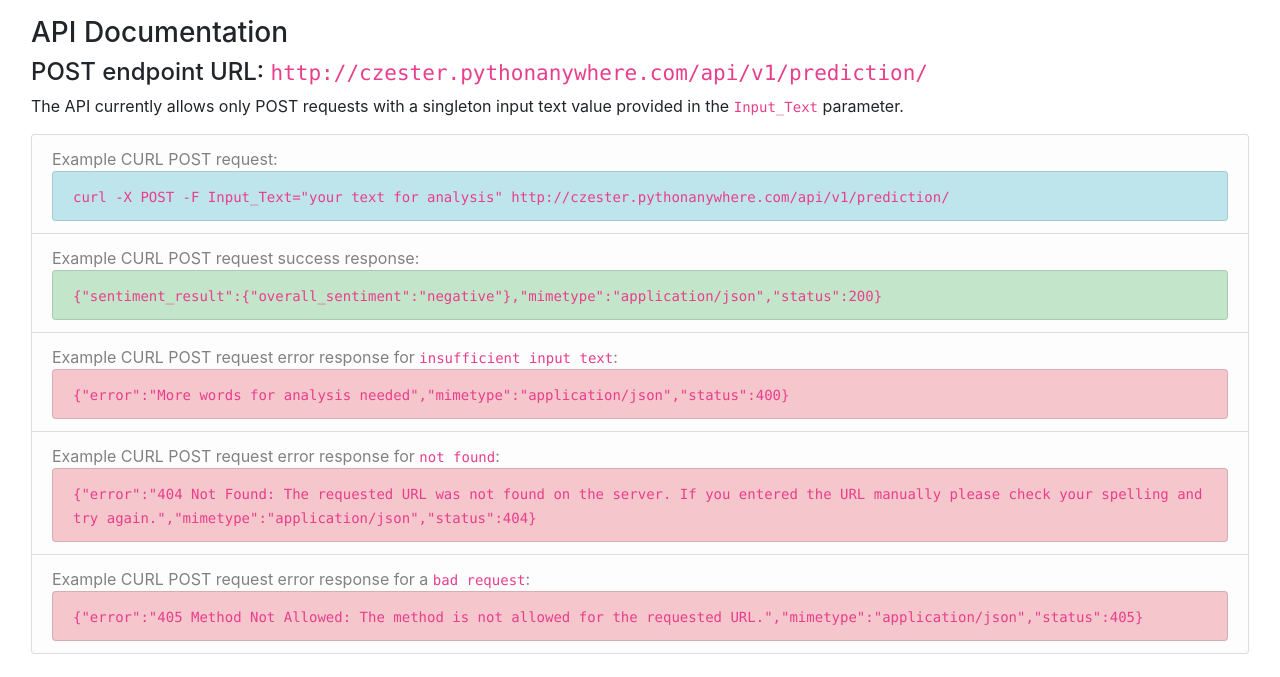
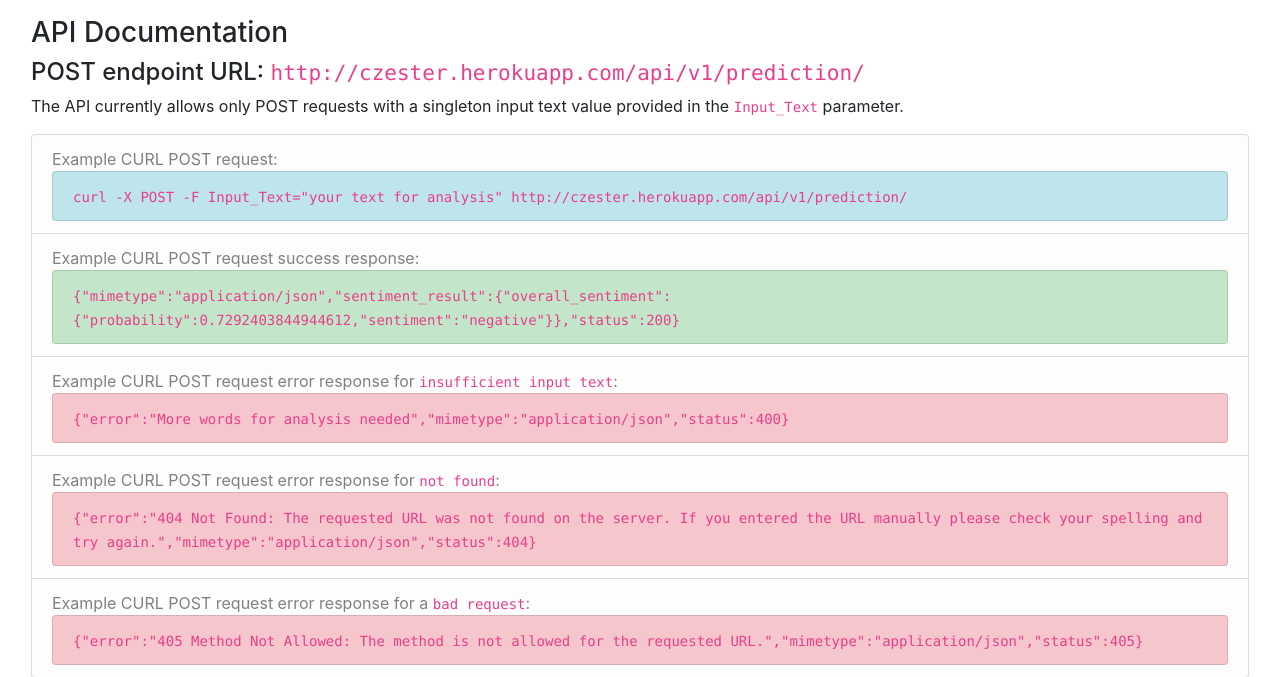
Before and after one commit to datahappy1/czech_language_sentiment_analyzer, a Flask app: page /API_DOCS in a window 1280 px wide. Shown: the part 90-767 px from the top of the page. Run offline with Flask 2, Linux system fonts and the light colour scheme; parts of the project's set-up code (start-up, migrations or seed data) failed here and were passed over; some libraries are stand-ins or nearby versions.

Commit message:
heroku procfile

```diff
--- a/flask_webapp/app.py
+++ b/flask_webapp/app.py
@@ -10,7 +10,7 @@ from flaskext.markdown import Markdown
 from flask_caching import Cache
 from waitress import serve
 from utils.utils import _read_czech_stopwords, _replace_all
-from flask_webapp.database.db_build import DB_FILE_LOC, db_builder
+from flask_webapp.database.db_sqlite import DB_FILE_LOC, db_builder, Query
 
 app = Flask(__name__)
 
@@ -53,28 +53,6 @@ PRECISION_SVM_WEIGHT_AVG = PRECISION_SVM / PRECISION_SUM
 # build the DB
 db_builder()
 
-# setup the stats queries
-DB_INSERT_STATS_QUERY = """
-INSERT INTO 'stats'('request_datetime', 'sentiment_prediction') VALUES (?, ?);"""
-
-DB_SELECT_STATS_QUERY_PIE_CHART = """
-SELECT sum(i.cnt) as cnt, sentiment_prediction
-FROM
-  (SELECT 1 as cnt, sentiment_prediction
-   FROM stats
-   WHERE request_datetime >= ?
-   UNION ALL SELECT 0 as cnt, 'negative' as sentiment_prediction
-   UNION ALL SELECT 0 as cnt, 'positive' as sentiment_prediction) i
-GROUP BY sentiment_prediction
-ORDER BY sentiment_prediction ;
-"""
-
-DB_SELECT_STATS_QUERY_TIME_SERIES = """
-SELECT count(*) as cnt, sentiment_prediction, date(request_datetime) as 'DATE()'
-FROM stats
-WHERE request_datetime >= ?
-GROUP BY sentiment_prediction, date(request_datetime)
-ORDER BY date(request_datetime) ;"""
 
 def get_db():
     db = getattr(g, '_database', None)
@@ -202,7 +180,7 @@ def main():
             # store the stats data in sqlite3
             cur = get_db().cursor()
             data_tuple = (datetime.now(), sentiment_result.get('overall_sentiment').get('sentiment'))
-            cur.execute(DB_INSERT_STATS_QUERY, data_tuple)
+            cur.execute(Query.DB_INSERT_STATS_QUERY, data_tuple)
             get_db().commit()
 
             return render_template('index.html',
@@ -286,25 +264,24 @@ def stats(period="week"):
 
     # fetch the stats data from sqlite3
     cur = get_db().cursor()
-    cur.execute(DB_SELECT_STATS_QUERY_PIE_CHART, [period_from])
+    cur.execute(Query.DB_SELECT_STATS_QUERY_PIE_CHART, [period_from])
     pie_chart_raw_data = cur.fetchall()
-    # print(pie_chart_raw_data)
 
-    cur.execute(DB_SELECT_STATS_QUERY_TIME_SERIES, [period_from])
+    cur.execute(Query.DB_SELECT_STATS_QUERY_TIME_SERIES, [period_from])
     time_series_raw_data = cur.fetchall()
-    # print(time_series_raw_data)
 
     return render_template('stats.html',
                            template_pie_chart_data=[x[0] for x in pie_chart_raw_data],
                            template_pie_chart_labels=[x[1] for x in pie_chart_raw_data],
                            template_time_series_data_positive=[x[0] for x in time_series_raw_data if x[1] == "positive"],
                            template_time_series_data_negative=[x[0] for x in time_series_raw_data if x[1] == "negative"],
+                           template_time_series_data_uncertain=[x[0] for x in time_series_raw_data if x[1] == "uncertain"],
                            template_time_series_labels=sorted(list(set([x[2] for x in time_series_raw_data])))
                            )
 
 
 if __name__ == "__main__":
-    # Local
-    #serve(app, host='0.0.0.0', port=80, threads=4)
-    # Heroku
+    # Local app run:
+    # serve(app, host='0.0.0.0', port=80, threads=4)
+    # Heroku deployed app run:
     serve(app, host='127.0.0.1', port=5000)
--- a/flask_webapp/database/db_build.py
+++ /dev/null
@@ -1,52 +0,0 @@
-import sqlite3
-from sqlite3 import Error
-
-DB_FILE_LOC = "stats.db"
-
-
-def create_connection(db_file):
-    """ create a database connection to the SQLite database
-        specified by db_file
-    :param db_file: database file
-    :return: Connection object or None
-    """
-    conn = None
-    try:
-        conn = sqlite3.connect(db_file)
-        return conn
-    except Error as e:
-        print(e)
-
-    return conn
-
-
-def create_table(conn, create_table_sql):
-    """ create a table from the create_table_sql statement
-    :param conn: Connection object
-    :param create_table_sql: a CREATE TABLE statement
-    :return:
-    """
-    try:
-        c = conn.cursor()
-        c.execute(create_table_sql)
-    except Error as e:
-        print(e)
-
-
-def db_builder():
-    sql_create_projects_table = """ CREATE TABLE IF NOT EXISTS stats (
-                                        id integer PRIMARY KEY AUTOINCREMENT,
-                                        request_datetime timestamp NOT NULL,
-                                        sentiment_prediction string NOT NULL
-                                    ); """
-
-    # create a database connection
-    conn = create_connection(DB_FILE_LOC)
-
-    # create tables
-    if conn is not None:
-        # create projects table
-        create_table(conn, sql_create_projects_table)
-        conn.close()
-    else:
-        print("Error! cannot create the database connection.")
--- /dev/null
+++ b/flask_webapp/database/db_sqlite.py
@@ -0,0 +1,79 @@
+import sqlite3
+from sqlite3 import Error
+
+DB_FILE_LOC = "stats.db"
+
+
+class Query:
+    # create the stats table
+    DB_CREATE_TABLE = """
+    CREATE TABLE IF NOT EXISTS stats (
+    id integer PRIMARY KEY AUTOINCREMENT,
+    request_datetime timestamp NOT NULL,
+    sentiment_prediction string NOT NULL); """
+
+    # insert into stats query
+    DB_INSERT_STATS_QUERY = """
+    INSERT INTO 'stats'('request_datetime', 'sentiment_prediction') VALUES (?, ?);"""
+
+    # read the stats queries
+    DB_SELECT_STATS_QUERY_PIE_CHART = """
+    SELECT sum(i.cnt) as cnt, sentiment_prediction
+    FROM
+      (SELECT 1 as cnt, sentiment_prediction
+       FROM stats
+       WHERE request_datetime >= ?
+       UNION ALL SELECT 0 as cnt, 'negative' as sentiment_prediction
+       UNION ALL SELECT 0 as cnt, 'positive' as sentiment_prediction) i
+    GROUP BY sentiment_prediction
+    ORDER BY sentiment_prediction ;
+    """
+
+    DB_SELECT_STATS_QUERY_TIME_SERIES = """
+    SELECT count(*) as cnt, sentiment_prediction, date(request_datetime) as 'DATE()'
+    FROM stats
+    WHERE request_datetime >= ?
+    GROUP BY sentiment_prediction, date(request_datetime)
+    ORDER BY date(request_datetime) ;"""
+
+
+def create_connection(db_file):
+    """ create a database connection to the SQLite database
+        specified by db_file
+    :param db_file: database file
+    :return: Connection object or None
+    """
+    conn = None
+    try:
+        conn = sqlite3.connect(db_file)
+        return conn
+    except Error as e:
+        print(e)
+
+    return conn
+
+
+def create_table(conn, create_table_sql):
+    """ create a table from the create_table_sql statement
+    :param conn: Connection object
+    :param create_table_sql: a CREATE TABLE statement
+    :return:
+    """
+    try:
+        c = conn.cursor()
+        c.execute(create_table_sql)
+    except Error as e:
+        print(e)
+
+
+def db_builder():
+    # create a database connection
+    conn = create_connection(DB_FILE_LOC)
+
+    # create tables
+    if conn is not None:
+        # create projects table
+        create_table(conn, Query.DB_CREATE_TABLE)
+        conn.close()
+    else:
+        print("Error! cannot create the database connection.")
--- a/flask_webapp/templates/api_docs.html
+++ b/flask_webapp/templates/api_docs.html
@@ -4,17 +4,17 @@
     <div class="container-fluid">
         <div class="p-3">
             <h3>API Documentation</h3>
-            <h4>POST endpoint URL: <code>http://czester.pythonanywhere.com/api/v1/prediction/</code></h4>
+            <h4>POST endpoint URL: <code>http://czester.herokuapp.com/api/v1/prediction/</code></h4>
             <p>The API currently allows only POST requests with a singleton input text value provided in the <code>Input_Text</code> parameter.</p>
             <ul class="list-group">
                 <li class="list-group-item list-group-item-light">Example CURL POST request:
                     <ul class="list-group">
-                        <li class="list-group-item list-group-item-info"><code>curl -X POST -F Input_Text="your text for analysis" http://czester.pythonanywhere.com/api/v1/prediction/</code></li>
+                        <li class="list-group-item list-group-item-info"><code>curl -X POST -F Input_Text="your text for analysis" http://czester.herokuapp.com/api/v1/prediction/</code></li>
                     </ul>
                 </li>
                 <li class="list-group-item list-group-item-light">Example CURL POST request success response:
                     <ul class="list-group">
-                        <li class="list-group-item list-group-item-success"><code>{"sentiment_result":{"overall_sentiment":"negative"},"mimetype":"application/json","status":200}</code></li>
+                        <li class="list-group-item list-group-item-success"><code>{"mimetype":"application/json","sentiment_result":{"overall_sentiment":{"probability":0.7292403844944612,"sentiment":"negative"}},"status":200}</code></li>
                     </ul>
                 </li>
                 <li class="list-group-item list-group-item-light">Example CURL POST request error response for <code>insufficient input text</code>:
```
Also changed, not shown: flask_webapp/templates/stats.html (+6 -1 lines), README.md.
